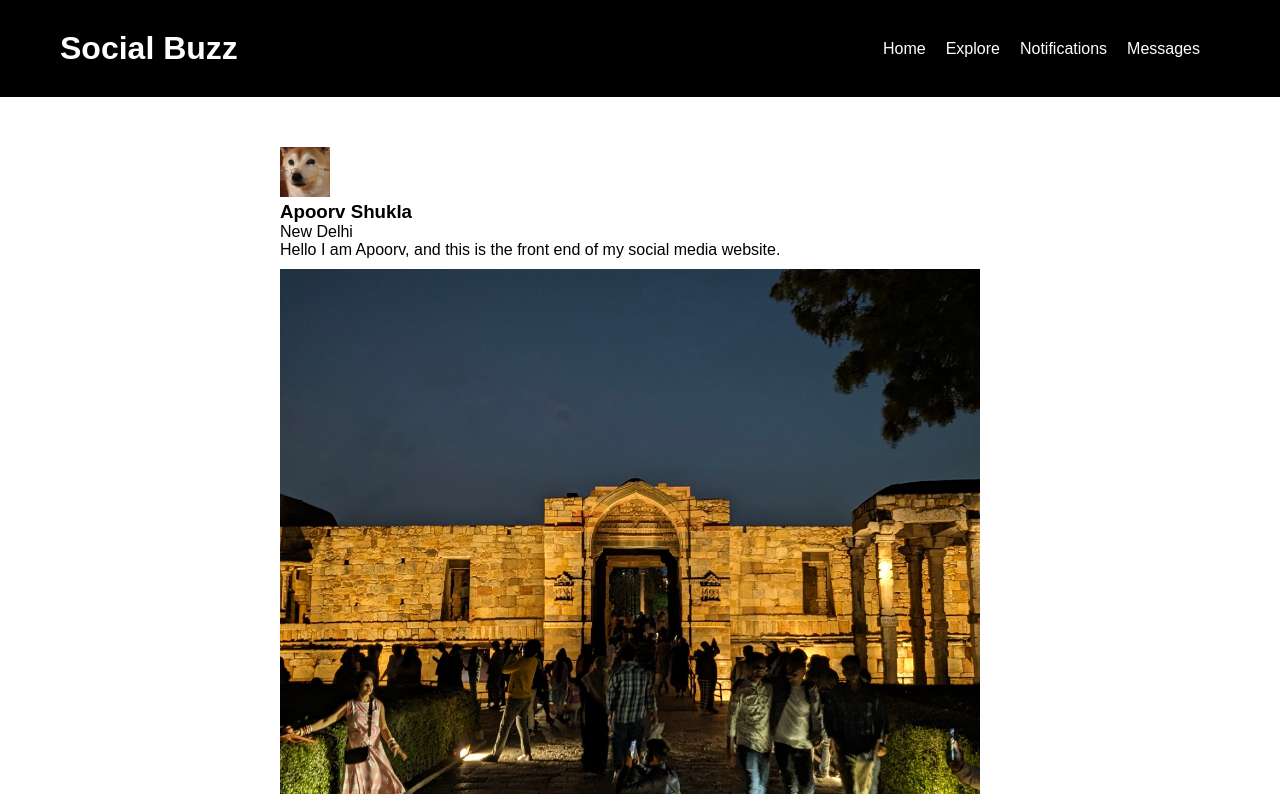
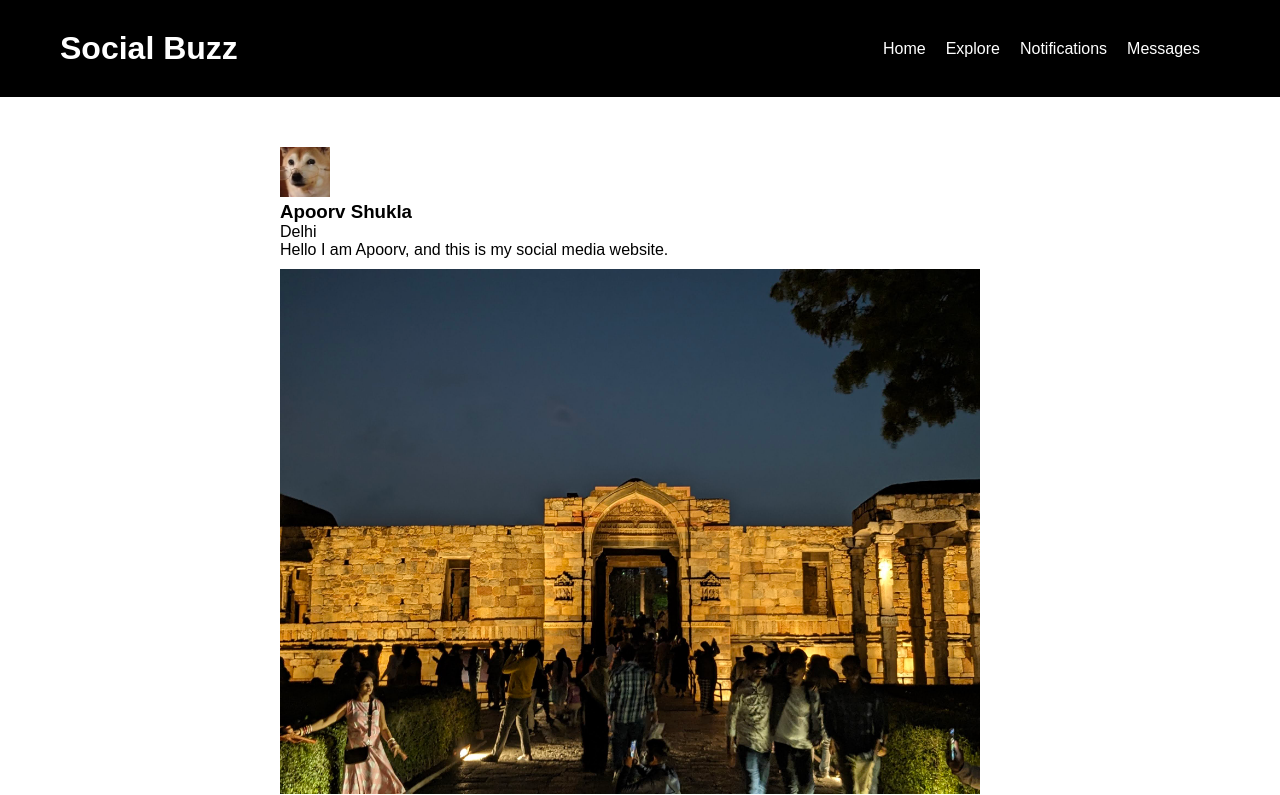
Before and after one commit to apoorrvs/social-buzz, a plain HTML site: page index.html in a window 1280 px wide. Shown: the top 795 px of the page. Drawn offline with Linux system fonts and the light colour scheme.

Commit message:
Update index.html

```diff
--- a/index.html
+++ b/index.html
@@ -29,11 +29,11 @@
                         <img src="profile_pic.jpg" alt="Profile Picture" width="50">
                         <div class="post-info">
                             <h3>Apoorv Shukla</h3>
-                            <p>New Delhi</p>
+                            <p>Delhi</p>
                         </div>
                     </div>
                     <div class="post-content">
-                        <p>Hello I am Apoorv, and this is the front end of my social media website.</p>
+                        <p>Hello I am Apoorv, and this is my social media website.</p>
                         <img src="post_image.jpg" alt="Post Image" width="700">
                     </div>
                     <div class="post-actions">
```
